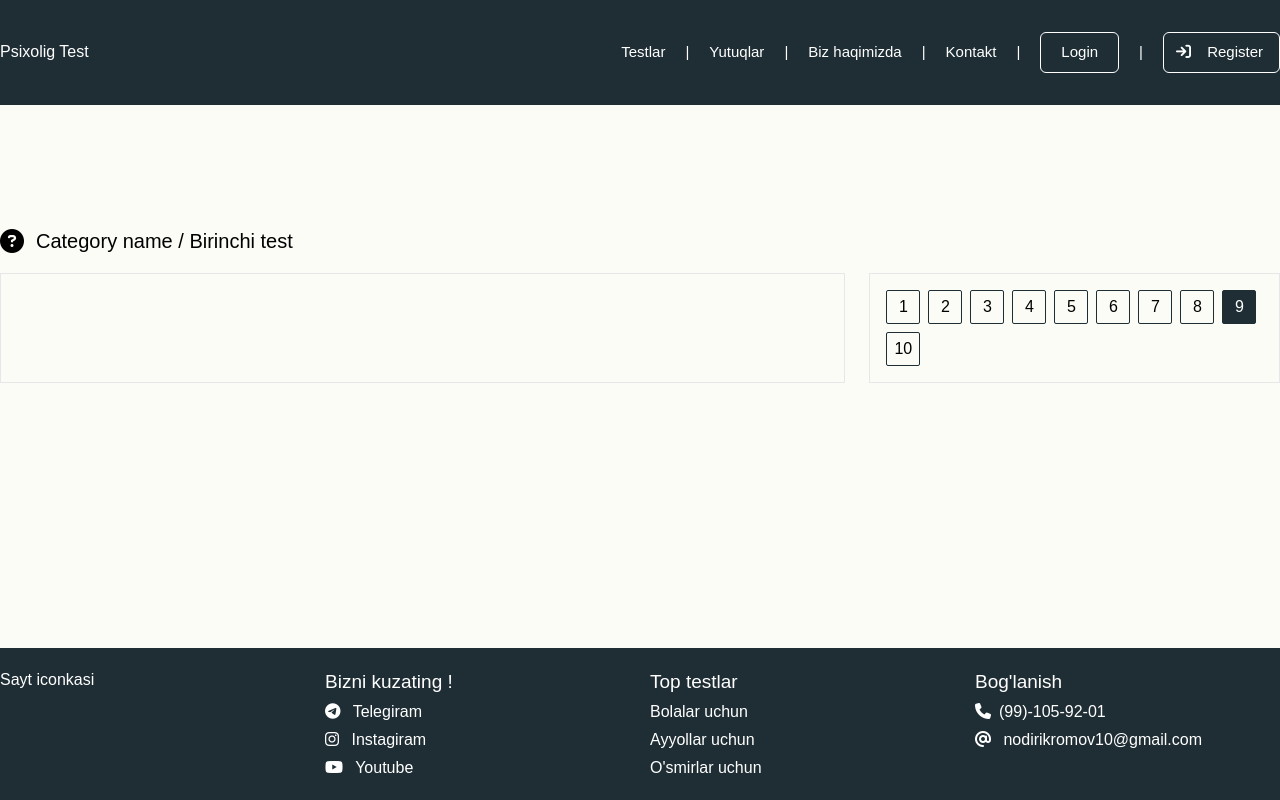
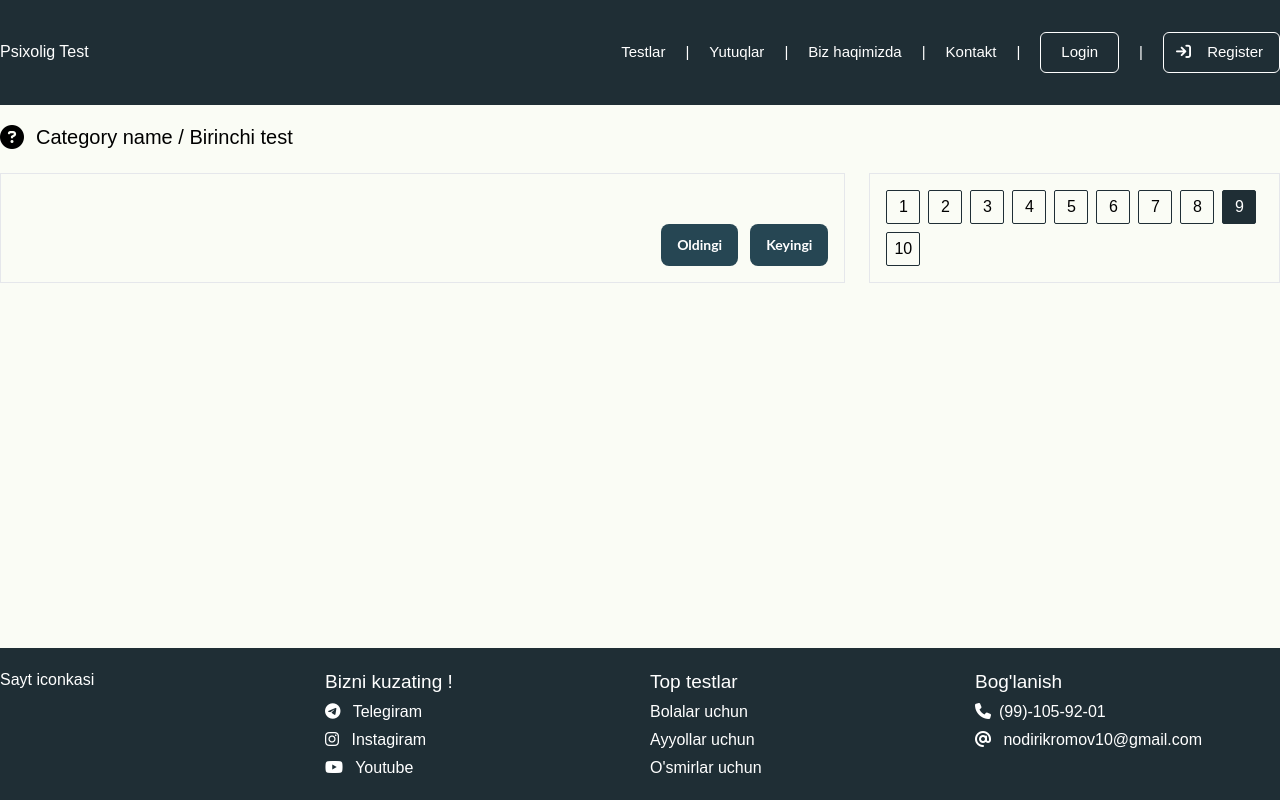
Before and after one commit to Ikromov-fs/psixolig_testlar, a Vue app: page /tester in a window 1280 px wide. Built offline with nearby package versions, Linux system fonts and the light colour scheme; what @splidejs/vue-splide, maska would draw is missing.

Commit message:
fix: active test

```diff
--- /dev/null
+++ b/src/components/buttons/SButton.vue
@@ -0,0 +1,233 @@
+<template>
+  <button
+    v-bind="{ disabled, type }"
+    class="s-button s-transition rounded-lg flex-center cursor-pointer relative flex items-center justify-center px-3 py-2 md:px-4 md:py-3 whitespace-nowrap"
+    :class="[
+      { 'pointer-events-none': loading },
+      buttonVariantClass,
+      customClass,
+    ]"
+    aria-label="button"
+  >
+    <template v-if="loading">
+      <i
+        :class="[
+          's-transition absolute-center-h absolute-center-v',
+          loading ? 'opacity-100 block' : 'opacity-0 hidden w-0',
+        ]"
+      >
+        <svg class="circular-loader" viewBox="25 25 50 50">
+          <circle
+            class="circular-loader__path"
+            cx="52"
+            cy="52"
+            r="20"
+            fill="none"
+          />
+        </svg>
+      </i>
+    </template>
+    <template v-else>
+      <slot>
+        <span :class="textStyle">
+          {{ text }}
+        </span>
+      </slot>
+    </template>
+  </button>
+</template>
+
+<script setup lang="ts">
+import { computed } from "vue";
+
+interface Props {
+  text?: string;
+  textClass?: string;
+  hasShadow?: boolean;
+  spinnerColor?: string;
+  disabled?: boolean;
+  loading?: boolean;
+  type?: string;
+  variant: string;
+  noLoader?: boolean;
+  customClass?: string;
+}
+
+// ******* PROPS *******
+const props = withDefaults(defineProps<Props>(), {
+  hasShadow: true,
+  text: "Button",
+  type: "button",
+  textClass: "",
+  spinnerColor: "white",
+  disabled: false,
+  loading: false,
+  variant: undefined,
+});
+
+const variants = computed<{ [key in Props["variant"]]: string }>(() => ({
+  primary: "s-button-primary",
+  info_me: "s-button-info-me",
+  primary_dark: "s-button-primary_dark",
+    dark:"s-button-dark",
+  secondary: "s-button-secondary",
+  danger: "s-button-danger",
+  outline: "s-button-outline",
+  fade: "s-button-fade",
+  info: "s-button-info",
+  info_light: "s-button-info_light",
+}));
+
+const buttonVariantClass = computed<string>(
+  () => variants.value[props.variant]
+);
+
+const textStyle = computed(() => {
+  const labelClass = props.textClass;
+  return [
+    labelClass,
+    !props.loading ? "opacity-100 block" : "opacity-0 hidden",
+    "s-transition delay-100 font-semibold letter-3 !leading-sm text-sm select-none",
+  ];
+});
+</script>
+
+<style>
+.s-button {
+  font-family: "Lato", sans-serif;
+  font-style: normal;
+  font-weight: 700;
+  font-size: 14px;
+  line-height: 18px;
+  color: #fff;
+  transition: all 0.3s ease-in-out;
+}
+
+.s-button:disabled,
+.s-button:disabled:hover {
+  background: #f0f5fa !important;
+  color: #c2cfe0 !important;
+}
+
+.s-button:disabled h1,
+.s-button:disabled p {
+  color: #66666a;
+}
+
+.s-button:not(:disabled):active {
+  transform: scale(0.98);
+}
+
+.s-button:disabled {
+  cursor: not-allowed;
+}
+
+.s-button .circular-loader {
+  width: 18.09px;
+  height: 18px;
+  stroke: #f2f5f5;
+}
+
+.s-button .circular-loader__path {
+  fill: none;
+  stroke-width: 5px;
+  stroke-linecap: round;
+  animation: animate-stroke 1s ease-in-out infinite;
+}
+
+@keyframes animate-stroke {
+  0% {
+    stroke-dasharray: 1, 200;
+    stroke-dashoffset: 0;
+  }
+  50% {
+    stroke-dasharray: 89, 200;
+    stroke-dashoffset: -35;
+  }
+  100% {
+    stroke-dasharray: 89, 200;
+    stroke-dashoffset: -124;
+  }
+}
+
+/*dark*/
+.s-button-dark{
+    @apply bg-[#264653] transition duration-300 hover:bg-black
+ }
+
+/* me */
+.s-button-info-me {
+  @apply text-gray-500 bg-white hover:bg-gray-100 focus:ring-4 focus:outline-none focus:ring-gray-200 rounded-lg border border-gray-200 text-sm font-medium px-5 py-2.5 hover:text-gray-900 focus:z-10;
+}
+
+/* Primary */
+.s-button-primary {
+  background: #35abb2 !important;
+}
+
+.s-button-primary:not(:disabled):hover {
+  background: #334d6e !important;
+}
+
+/* Secondary */
+
+.s-button-secondary {
+  color: #109cf1;
+  background: rgba(16, 156, 241, 0.1) !important;
+}
+
+.s-button-secondary:not(:disabled):hover {
+  background: rgba(16, 156, 241, 0.29) !important;
+}
+
+.s-button-primary_dark {
+  background: #2f5299 !important;
+}
+
+.s-button-primary_dark:not(:disabled):hover {
+  background: #109cf1 !important;
+}
+
+/* Fade */
+.s-button-fade {
+  background: rgba(255, 255, 255, 0.12) !important;
+}
+
+.s-button-fade:not(:disabled):hover {
+  background: rgba(255, 255, 255, 0.2) !important;
+}
+/*Outline*/
+.s-button-outline {
+  background: rgba(89, 94, 220, 0.1) !important;
+}
+.s-button-outline:hover {
+  background: #c7cbff !important;
+}
+/* Info */
+.s-button-info {
+  background: #35abb2 !important;
+}
+
+.s-button-info:not(:disabled):hover {
+  background: #2c8e94 !important;
+}
+.s-button-info_light {
+  background: rgba(89, 94, 220, 0.1) !important;
+  color: #595edc !important;
+}
+.s-button-info_light:hover {
+  background: rgba(89, 94, 220, 0.2) !important;
+  color: #595edc !important;
+}
+
+/* Danger */
+.s-button-danger {
+  color: #fff;
+  background: #dc2626 !important;
+  @apply text-white bg-red-600 hover:bg-red-800 focus:ring-4 focus:outline-none focus:ring-red-300  font-medium rounded-lg text-sm inline-flex items-center px-5 py-2.5 text-center;
+}
+
+.s-button-danger:not(:disabled):hover {
+  background: rgba(177, 48, 48, 0.87) !important;
+}
+</style>
--- a/src/pages/TestPage.vue
+++ b/src/pages/TestPage.vue
@@ -1,5 +1,5 @@
 <template>
-    <div class="pb-20 mt-28">
+    <div class="pb-20 mt-2">
         <div data-aos="fade-up">
             <div class="container mx-auto">
                 <div class="grid grid-cols-1 sm:grid-cols-2 mmd:grid-cols-3 gap-7 sm:gap-10 relative">
--- a/src/pages/TestSingle.vue
+++ b/src/pages/TestSingle.vue
@@ -1,6 +1,6 @@
 <template>
   <div class=" container ">
-      <div class="mt-28">
+      <div class="mt-2">
 
           <div class="grid grid-cols-1 sm:grid-cols-2  gap-4 sm:gap-8 relative">
               <div
--- a/src/pages/TesterPage.vue
+++ b/src/pages/TesterPage.vue
@@ -1,13 +1,23 @@
 <template>
   <div class="container">
-      <div class="mt-28">
+      <div class="mt-2">
          <div class="flex items-center gap-3 pt-2">
              <i class="fa-solid fa-circle-question text-2xl"></i>
              <h2 class="font-medium text-xl">Category name / Birinchi test</h2>
          </div>
-          <div class="grid grid-cols-12 mt-4 gap-6">
-              <div class="border col-span-8">
-
+          <div class="grid grid-cols-12 mt-5 gap-6">
+              <div class="border col-span-8 flex flex-col justify-between p-4">
+                  <div>
+                      <p>{{activeTest}}</p>
+                  </div>
+                  <div class="flex gap-3 justify-end">
+                      <SButton variant="dark" @click="fetchPrevQuestion(+activeTest)" :disabled="prevDisabled">
+                          Oldingi
+                      </SButton>
+                      <SButton variant="dark" @click="fetchNextQuestion(+activeTest)" :disabled="nextDisabled">
+                          Keyingi
+                      </SButton>
+                  </div>
               </div>
               <div class="border col-span-4 p-4 flex flex-wrap gap-2 ">
                   <TestIndex v-for="(item,index) in testIndex" :key="index" :item="item" :index="index+1"/>
@@ -18,6 +28,43 @@
 </template>
 <script setup lang="ts">
 import TestIndex from "@/components/card/TestIndex.vue";
+import SButton from "@/components/buttons/SButton.vue";
+import {ref, watch} from "vue";
+import {useRoute, useRouter} from "vue-router";
+
+const route = useRoute()
+const router = useRouter()
+const activeTest = ref(route.query.id)
+const totalTest = ref(10)
+const prevDisabled = ref(false)
+const nextDisabled = ref(false)
+function fetchPrevQuestion(id:number){
+    if (id >1){
+        id--
+        router.replace(`/tester?id=${id}`)
+    }
+   else{
+       prevDisabled.value=true
+    }
+}
+function fetchNextQuestion(id:number){
+    if(id < totalTest.value){
+        id++
+        router.replace(`/tester?id=${id}`)
+    }
+    else{
+        nextDisabled.value = true
+    }
+}
+
+watch(()=>route.query.id,
+    (newVal)=>{
+    activeTest.value = newVal
+        prevDisabled.value = false
+        nextDisabled.value = false
+}
+)
+
 const testIndex = [
     {
         id:1,
```
